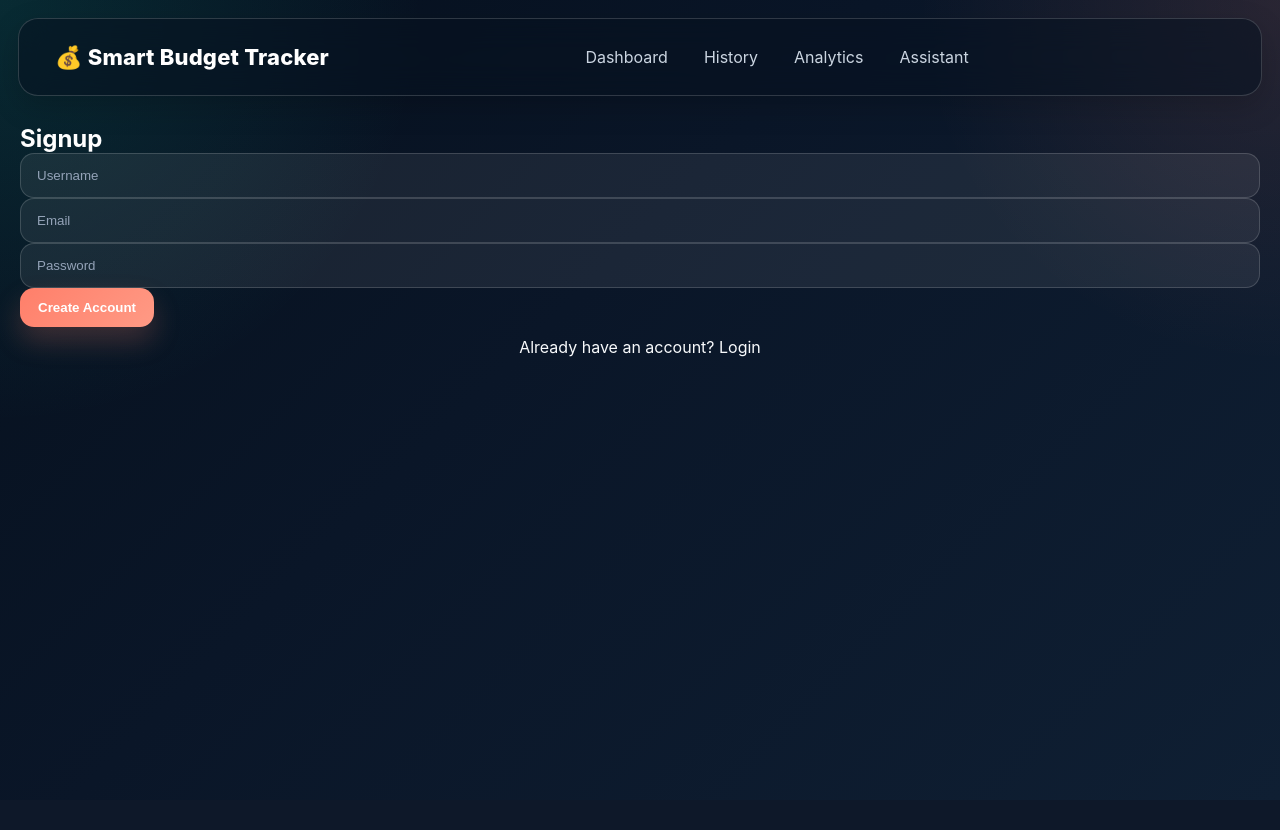
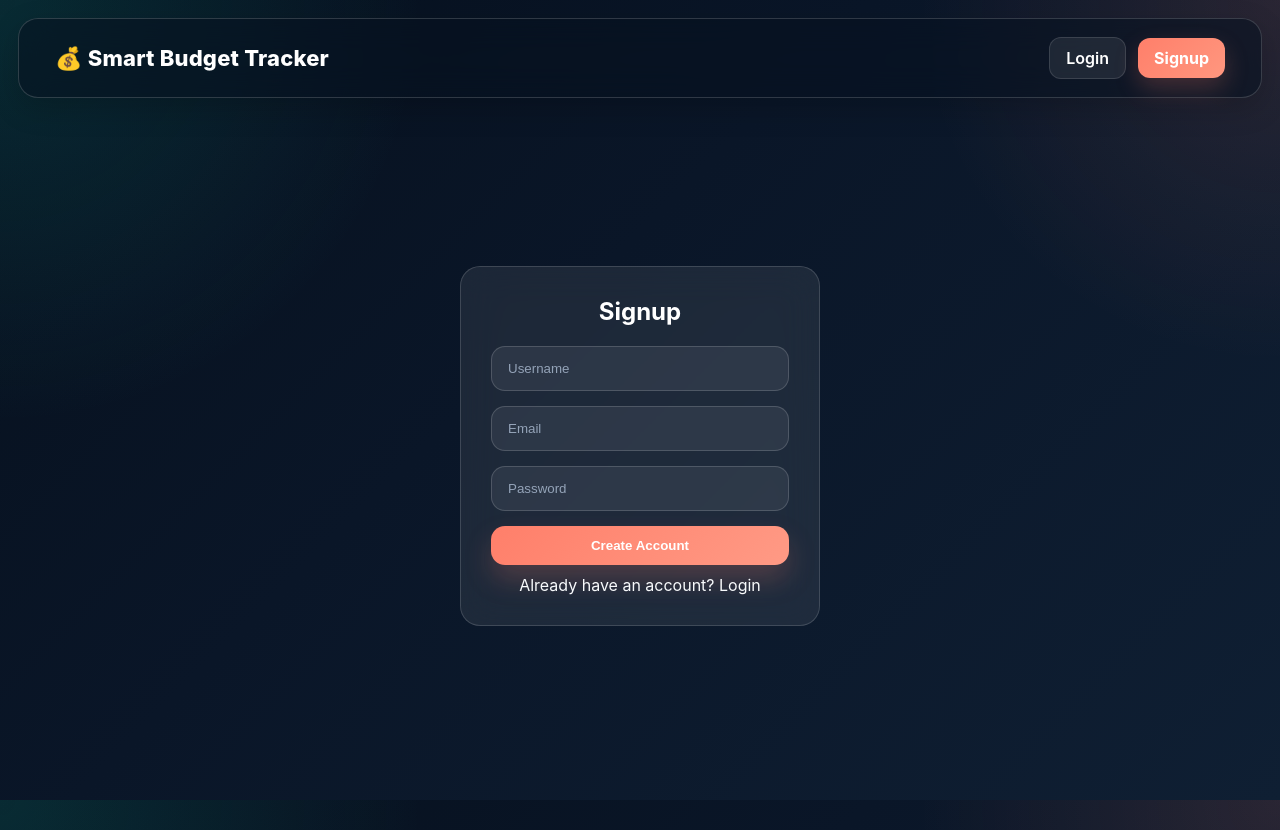
Before and after one commit to TDileepKumar/Smart-Budget-Tracker, a Flask app: page /signup in a window 1280 px wide. Before the commit the page ends 357 px from the top, so only its background shows below. Run offline with Flask 3, Linux system fonts and the light colour scheme.

Commit message:
Final clean version with UI, dashboard, assistant, and home integration

```diff
--- a/routes/main_routes.py
+++ b/routes/main_routes.py
@@ -82,8 +82,6 @@ def logout():
 def home():
     if "user_id" in session:
         return redirect(url_for("main.dashboard"))
-    if "user_id" not in session:
-        return redirect(url_for("main.login"))
     return render_template("index.html")
 
 
--- a/templates/base.html
+++ b/templates/base.html
@@ -34,6 +34,7 @@
             margin: 0;
             padding: 0;
             box-sizing: border-box;
+            transition: all 0.25s ease;
         }
 
         html, body {
@@ -97,12 +98,11 @@
             padding: 10px 14px;
             border-radius: 12px;
             color: var(--text-soft);
-            transition: background var(--transition), color var(--transition), transform var(--transition);
         }
 
         .nav-center a:hover {
-            background: rgba(255, 255, 255, 0.08);
             color: #ffffff;
+            background: rgba(255,255,255,0.1);
             transform: translateY(-1px);
         }
 
@@ -121,12 +121,27 @@
             background: linear-gradient(135deg, var(--cta), #ff977f);
             color: white;
             font-weight: 700;
-            transition: transform var(--transition), background var(--transition), box-shadow var(--transition);
             box-shadow: 0 10px 24px rgba(255, 127, 106, 0.22);
         }
 
         .logout-btn:hover {
             background: linear-gradient(135deg, var(--cta-hover), #ff846e);
+            transform: translateY(-2px) scale(1.02);
+            box-shadow: 0 12px 25px rgba(255,127,106,0.3);
+        }
+
+        .secondary-btn {
+            display: inline-block;
+            padding: 10px 16px;
+            border-radius: 12px;
+            background: rgba(255,255,255,0.08);
+            border: 1px solid rgba(255,255,255,0.12);
+            color: white;
+            font-weight: 600;
+        }
+
+        .secondary-btn:hover {
+            background: rgba(255,255,255,0.14);
             transform: translateY(-1px);
         }
 
@@ -169,11 +184,6 @@
             padding: 12px 18px;
             font-weight: 700;
             cursor: pointer;
-            transition: transform var(--transition), box-shadow var(--transition), background var(--transition);
-        }
-
-        .primary-btn,
-        button {
             background: linear-gradient(135deg, var(--cta), #ff9a85);
             color: white;
             box-shadow: 0 14px 28px rgba(255, 127, 106, 0.22);
@@ -181,8 +191,9 @@
 
         .primary-btn:hover,
         button:hover {
-            transform: translateY(-1px);
+            transform: translateY(-2px) scale(1.02);
             background: linear-gradient(135deg, var(--cta-hover), #ff8d76);
+            box-shadow: 0 12px 25px rgba(255,127,106,0.3);
         }
 
         input,
@@ -195,7 +206,6 @@
             background: rgba(255, 255, 255, 0.07);
             color: #ffffff;
             outline: none;
-            transition: border-color var(--transition), box-shadow var(--transition), background var(--transition);
         }
 
         input::placeholder,
@@ -207,7 +217,7 @@
         select:focus,
         textarea:focus {
             border-color: rgba(20, 184, 166, 0.7);
-            box-shadow: 0 0 0 4px rgba(20, 184, 166, 0.14);
+            box-shadow: 0 0 10px rgba(20,184,166,0.4);
             background: rgba(255, 255, 255, 0.09);
         }
 
@@ -220,12 +230,6 @@
             border-collapse: collapse;
         }
 
-        /* GLOBAL TRANSITIONS */
-        * {
-            transition: all 0.25s ease;
-        }
-
-        /* CARD HOVER */
         .card:hover,
         .analytics-summary-card:hover,
         .transaction-item:hover {
@@ -233,37 +237,10 @@
             box-shadow: 0 20px 40px rgba(0,0,0,0.25);
         }
 
-        /* BUTTON EFFECT */
-        button,
-        .primary-btn,
-        .logout-btn {
-            transition: all 0.25s ease;
-        }
-
-        button:hover,
-        .primary-btn:hover,
-        .logout-btn:hover {
-            transform: translateY(-2px) scale(1.02);
-            box-shadow: 0 12px 25px rgba(255,127,106,0.3);
-        }
-
-        /* INPUT FOCUS */
-        input:focus,
-        select:focus {
-            border-color: #14b8a6;
-            box-shadow: 0 0 10px rgba(20,184,166,0.4);
-        }
-
-        /* NAV LINK HOVER */
-        .nav-center a:hover {
-            color: #ffffff;
-            background: rgba(255,255,255,0.1);
-            border-radius: 10px;
-        }
-
-        /* GLASS GLOW */
+        /* IMPORTANT FIX FOR CLICKABLE CONTENT */
         .card {
             position: relative;
+            overflow: hidden;
         }
 
         .card::after {
@@ -274,10 +251,17 @@
             background: radial-gradient(circle at top, rgba(255,255,255,0.15), transparent 70%);
             opacity: 0;
             transition: opacity 0.3s;
+            pointer-events: none;
+            z-index: 0;
         }
 
         .card:hover::after {
             opacity: 1;
+        }
+
+        .card > * {
+            position: relative;
+            z-index: 1;
         }
 
         @media (max-width: 980px) {
@@ -305,17 +289,22 @@
             <div class="nav-brand">💰 Smart Budget Tracker</div>
         </div>
 
+        {% if session.get('username') %}
         <div class="nav-center">
             <a href="{{ url_for('main.dashboard') }}">Dashboard</a>
             <a href="{{ url_for('main.history') }}">History</a>
             <a href="{{ url_for('main.analytics') }}">Analytics</a>
             <a href="{{ url_for('main.assistant') }}">Assistant</a>
         </div>
+        {% endif %}
 
         <div class="nav-right">
             {% if session.get('username') %}
                 <span class="user-name">👤 {{ session['username'] }}</span>
                 <a href="{{ url_for('main.logout') }}" class="logout-btn">Logout</a>
+            {% else %}
+                <a href="{{ url_for('main.login') }}" class="secondary-btn">Login</a>
+                <a href="{{ url_for('main.signup') }}" class="logout-btn">Signup</a>
             {% endif %}
         </div>
     </div>
--- a/templates/signup.html
+++ b/templates/signup.html
@@ -3,6 +3,43 @@
 {% block title %}Signup{% endblock %}
 
 {% block content %}
+
+<style>
+.auth-container {
+    display: flex;
+    justify-content: center;
+    align-items: center;
+    height: 80vh;
+}
+
+.auth-card {
+    width: 360px;
+    padding: 30px;
+    border-radius: 20px;
+    background: rgba(255,255,255,0.08);
+    border: 1px solid rgba(255,255,255,0.15);
+    backdrop-filter: blur(18px);
+}
+
+.auth-card h2 {
+    text-align: center;
+    margin-bottom: 20px;
+}
+
+.auth-card input {
+    margin-bottom: 15px;
+}
+
+.auth-card button {
+    width: 100%;
+}
+
+.error {
+    color: #ff7f6a;
+    text-align: center;
+    margin-bottom: 10px;
+}
+</style>
 
 <div class="auth-container">
     <div class="auth-card">
```
Also changed, not shown: services/ai_service.py (+6 -7 lines), services/data_service.py (deleted, +0 -25 lines), templates/dashboard.html (+2 -9 lines), templates/edit.html (+4 -8 lines).
